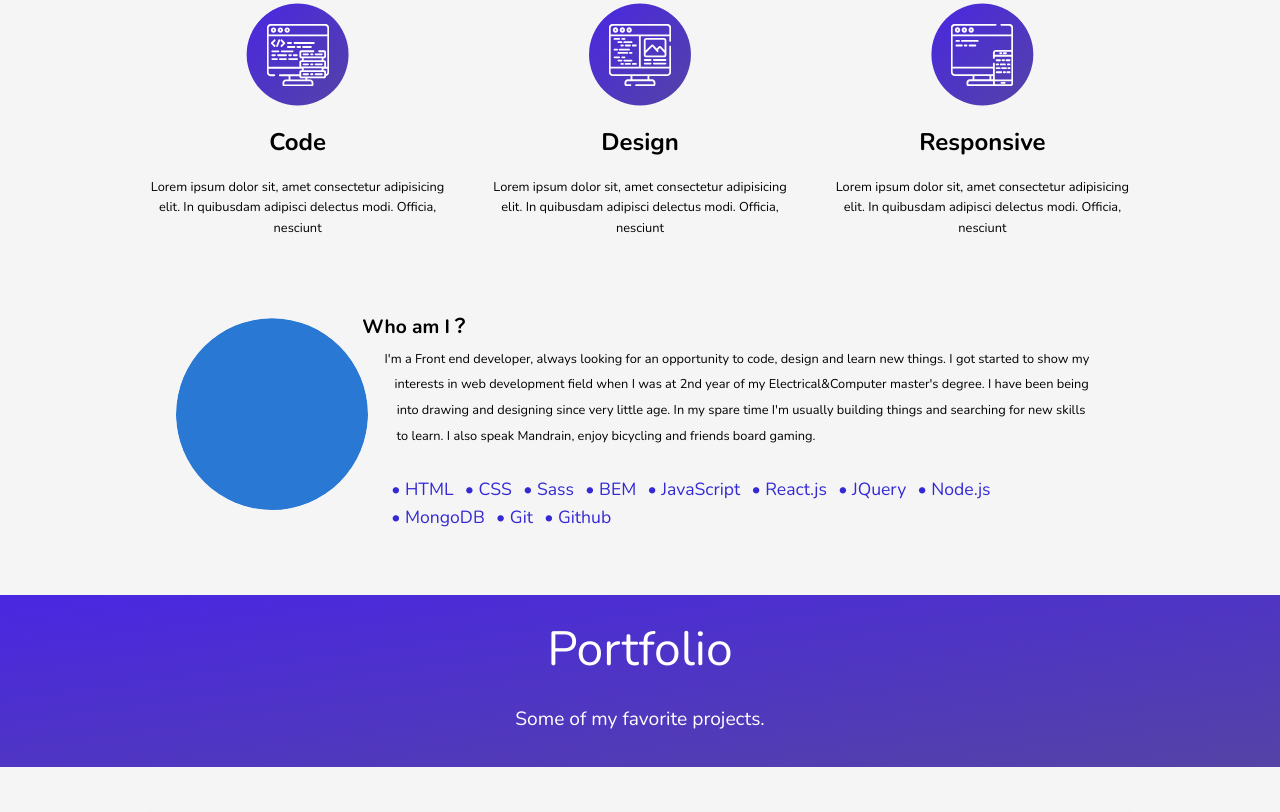
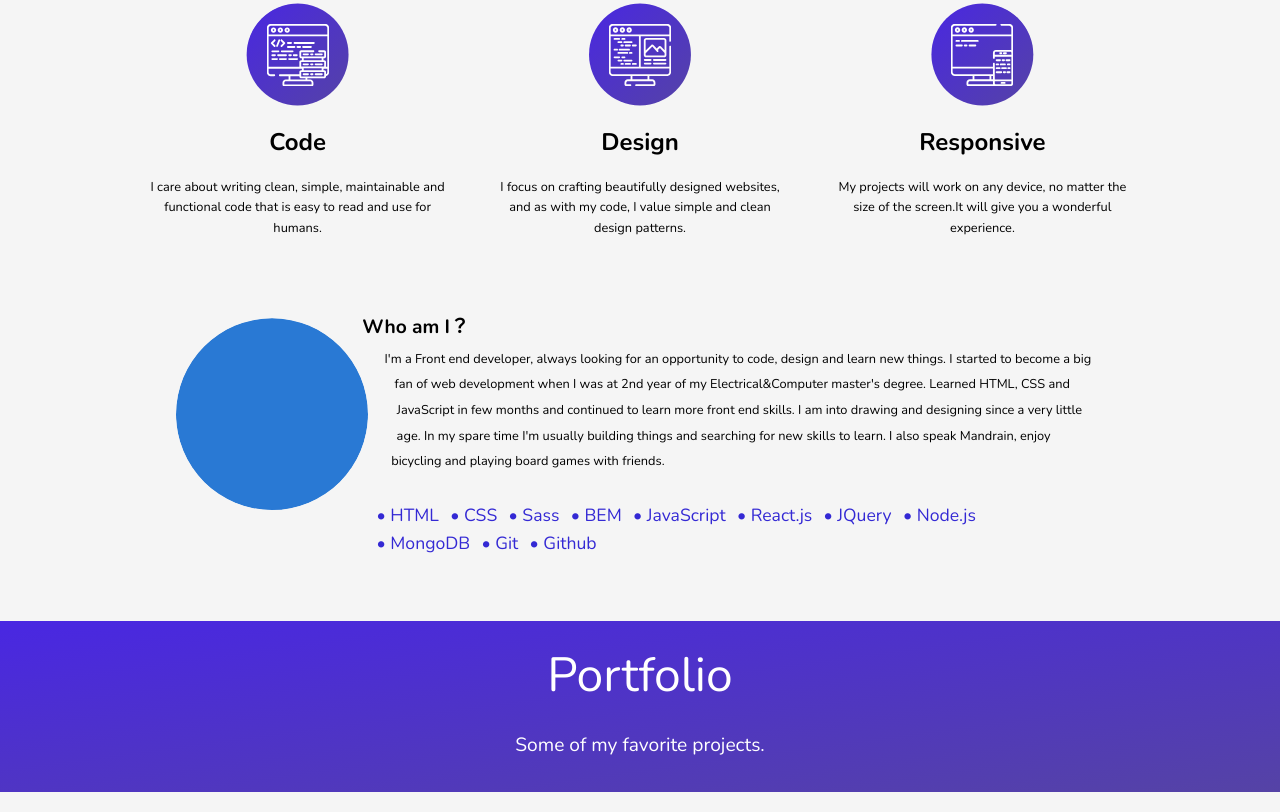
Before and after one commit to AlexGithubbb/AlexGithubbb.github.io, a website: page index.html in a window 1280 px wide. Shown: the part 1105-1917 px from the top of the page. Drawn offline with nearby package versions, Linux system fonts and the light colour scheme.

Commit message:
some changes

```diff
--- a/index.html
+++ b/index.html
@@ -70,7 +70,7 @@
                                 </div>
                                 <div class="focus__details">
                                     <h2>Code</h2>
-                                    <p>Lorem ipsum dolor sit, amet consectetur adipisicing elit. In quibusdam adipisci delectus modi. Officia, nesciunt
+                                    <p>I care about writing clean, simple, maintainable and functional code that is easy to read and use for humans.
                                     </p>
                                 </div>
                             </div>
@@ -80,8 +80,7 @@
                                 </div>
                                 <div class="focus__details">
                                     <h2>Design</h2>
-                                    <p>Lorem ipsum dolor sit, amet consectetur adipisicing elit. In quibusdam adipisci delectus modi. Officia,
-                                        nesciunt
+                                    <p>I focus on crafting beautifully designed websites, and as with my code, I value simple and clean design patterns.
                                     </p>
                                 </div>
                             </div>
@@ -91,8 +90,7 @@
                                 </div>
                                 <div class="focus__details">
                                     <h2>Responsive</h2>
-                                    <p>Lorem ipsum dolor sit, amet consectetur adipisicing elit. In quibusdam adipisci delectus modi. Officia,
-                                        nesciunt
+                                    <p>My projects will work on any device, no matter the size of the screen.It will give you a wonderful experience.
                                     </p>
                                 </div>
                             </div>
@@ -105,7 +103,7 @@
                                 <h2>Who am I？</h2>
                                 <p>
                                     I'm a Front end developer, always looking for an opportunity to code, design and
-                                    learn new things. I got started to show my interests in web development field when I was at 2nd year of my Electrical&Computer master's degree. I have been being into drawing and designing since very little age. In my spare time I'm usually building things and searching for new skills to learn. I also speak Mandrain, enjoy bicycling and friends board gaming.
+                                    learn new things. I started to become a big fan of web development when I was at 2nd year of my Electrical&Computer master's degree. Learned HTML, CSS and JavaScript in few months and continued to learn more front end skills. I am into drawing and designing since a very little age. In my spare time I'm usually building things and searching for new skills to learn. I also speak Mandrain, enjoy bicycling and playing board games with friends.
                                 </p>
                             </div>
                             <div class="skills">
--- a/sass/_components.scss
+++ b/sass/_components.scss
@@ -599,7 +599,7 @@
     &-box{
       width: 70%;
       position: absolute;
-      top: 15%;
+      top: 10%;
       left: 10%;
 
       color: #fff;
@@ -633,11 +633,12 @@
 .form{
   width: 55%;
   margin: 0 auto;
-  padding: 2rem;
+  padding: 3rem 1rem 1rem 1rem;
   background-image: linear-gradient(to bottom, rgb(94, 61, 243), rgba(30, 13, 109, 0.787));
 
    @media only screen and (max-width: $phone){
       width: 100%;
+      padding: 2rem;
     }
     &__group{
       width: 90%;
@@ -675,9 +676,7 @@
        @media only screen and (max-width: $phone){
           top: .7rem;
         }
-    }
-
-
+      }
     &__input{
       width: 100%;
       font-size: 1rem;
```
Also changed, not shown: css/style.css.
